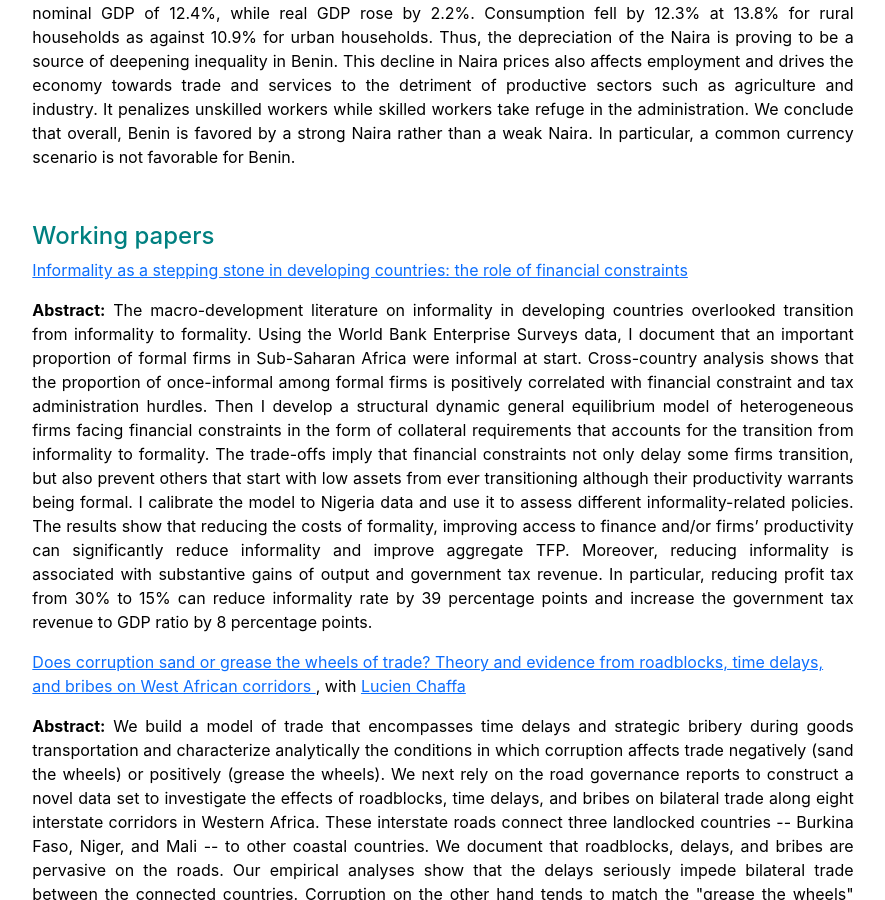
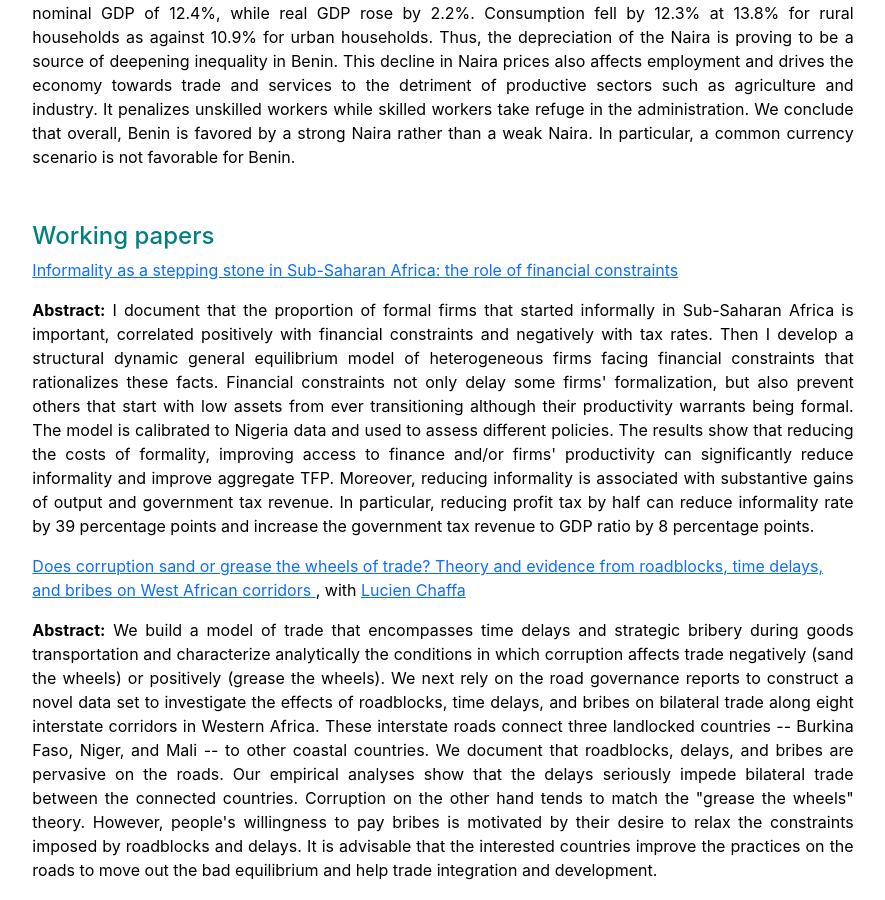
Before and after one commit to Idossou-Marius-Adom/idossou-marius-adom.github.io, a Jekyll site: the page built from Research.md, in a window 1280 px wide and 900 px high, scrolled down 1485 px. Shown: the whole window, without its empty margins (197-1082 px from the left). Built offline with Jekyll 4.4.1, drawn with Linux system fonts in a browser that asks for light colours.

Commit message:
Update Research.html

```diff
--- a/_layouts/Research.html
+++ b/_layouts/Research.html
@@ -91,23 +91,9 @@ layout: default
 
 
           <p> <a href="https://1drv.ms/b/s!Ajy85haoJUVfi_kDD6jVBlknzgTZrA?e=PC2bGT">
-                 Informality as a stepping stone in developing countries: the role of financial constraints</a> </p>
+                 Informality as a stepping stone in Sub-Saharan Africa: the role of financial constraints</a> </p>
 
-          <p align="justify"> <b>Abstract:</b> The macro-development literature on informality in developing countries
-             overlooked transition from informality to formality. Using the World Bank Enterprise Surveys data,
-             I document that an important proportion of formal firms in Sub-Saharan Africa were informal at start.
-             Cross-country analysis shows that the proportion of once-informal among formal firms is positively
-             correlated with financial constraint and tax administration hurdles. Then I develop a structural dynamic
-             general equilibrium model of heterogeneous firms facing financial constraints in the form of collateral
-             requirements that accounts for the transition from informality to formality. The trade-offs imply that
-             financial constraints not only delay some firms transition, but also prevent others that start with low
-             assets from ever transitioning although their productivity warrants being formal.
-             I calibrate the model to Nigeria data and use it to assess different informality-related policies. The
-             results show that reducing the costs of formality, improving access to finance and/or firms’ productivity
-             can  significantly reduce informality and improve aggregate TFP. Moreover, reducing informality is
-             associated with substantive gains of output and government tax revenue. In particular, reducing profit
-             tax from 30% to 15% can reduce informality rate by 39 percentage points and increase the government
-             tax revenue to GDP ratio by 8 percentage points. </p>
+          <p align="justify"> <b>Abstract:</b> I document that the proportion of formal firms that started informally in Sub-Saharan Africa is important, correlated positively with financial constraints and negatively with tax rates. Then I develop a structural dynamic general equilibrium model of heterogeneous firms facing financial constraints that rationalizes these facts. Financial constraints not only delay some firms' formalization, but also prevent others that start with low assets from ever transitioning although their productivity warrants being formal. The model is calibrated to Nigeria data and used to assess different policies. The results show that reducing the costs of formality, improving access to finance and/or firms' productivity can significantly reduce informality and improve aggregate TFP. Moreover, reducing informality is associated with substantive gains of output and government tax revenue. In particular, reducing profit tax by half can reduce informality rate by 39 percentage points and increase the government tax revenue to GDP ratio by 8 percentage points. </p>
 
 
            <p> <a href="https://1drv.ms/b/s!Ajy85haoJUVfjJgcj_6AFaKjyM90bg?e=AcmFE4"> Does corruption sand or grease the wheels of trade? Theory and evidence from roadblocks, time delays, and bribes on West African corridors </a>, with
```
